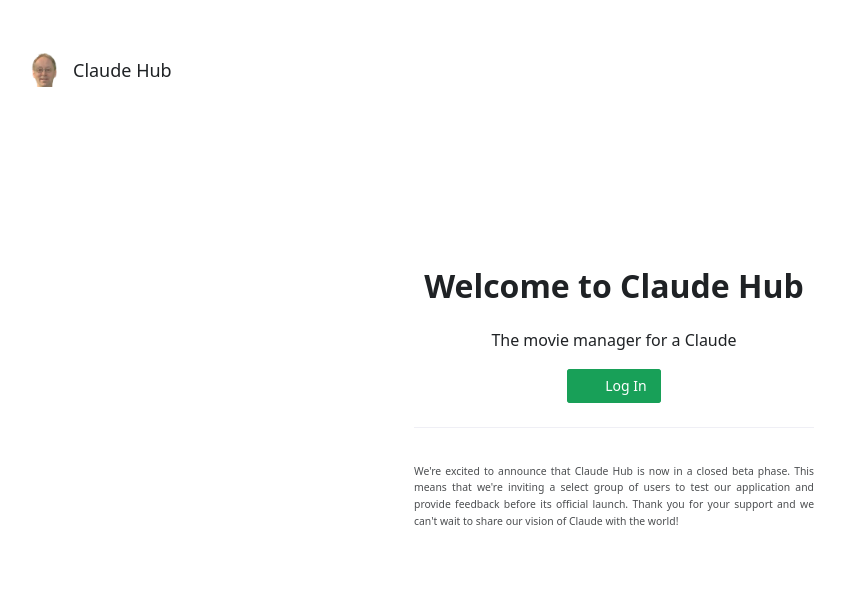
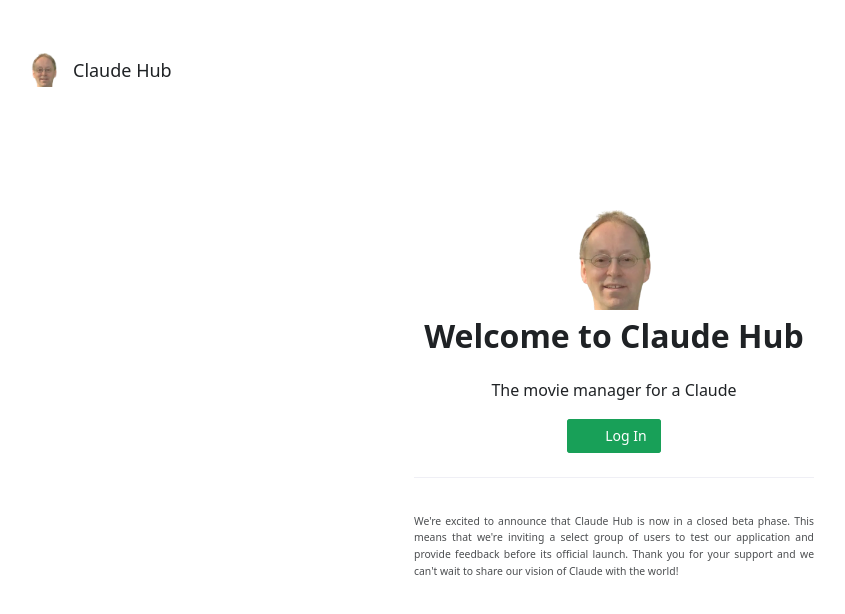
Before and after one commit to lunar-shao/ClaudeHub, a Vue app: page / in a window 1280 px wide. Shown: the top 614 px of the page, without its empty margins (26-871 px from the left). Built offline with nearby package versions, Linux system fonts and the light colour scheme; some icons are missing.

Commit message:
Update landing page

```diff
--- a/src/views/Landing/index.vue
+++ b/src/views/Landing/index.vue
@@ -8,6 +8,11 @@
 
     <n-grid :cols="1" x-gap="12">
       <n-gi class="welcome">
+        <n-image
+          width="100"
+          src="/favicon.webp"
+          style="background-color: white"
+        />
         <h1>Welcome to Claude Hub</h1>
         <p>The movie manager for a Claude</p>
         <n-space>
@@ -22,11 +27,11 @@
         </n-space>
         <n-divider />
         <p class="muteted">
-          We're excited to announce that Claude Hub is now in a closed beta phase.
-          This means that we're inviting a select group of users to test our
-          application and provide feedback before its official launch. Thank you
-          for your support and we can't wait to share our vision of Claude with
-          the world!
+          We're excited to announce that Claude Hub is now in a closed beta
+          phase. This means that we're inviting a select group of users to test
+          our application and provide feedback before its official launch. Thank
+          you for your support and we can't wait to share our vision of Claude
+          with the world!
         </p>
       </n-gi>
     </n-grid>
```
